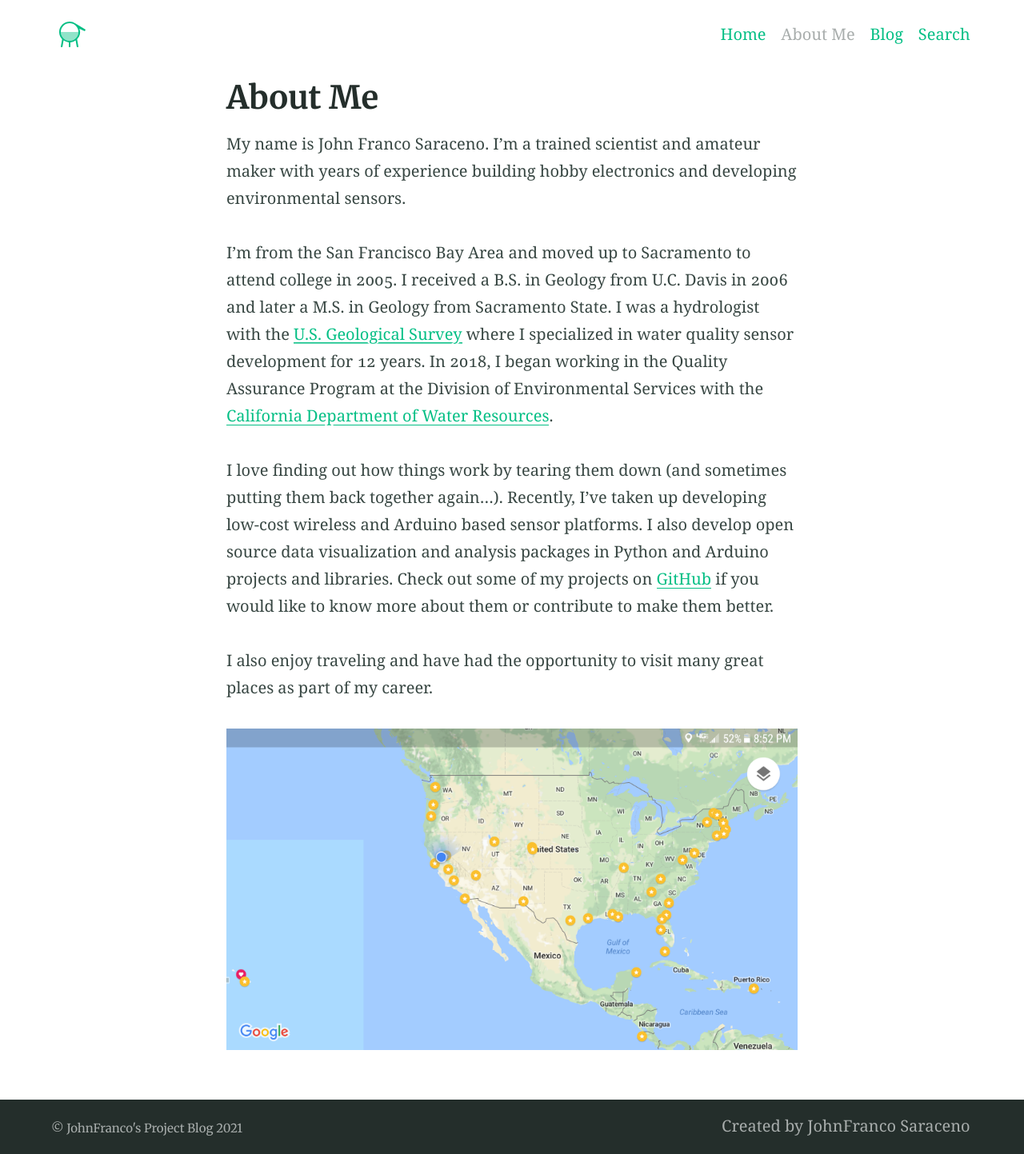
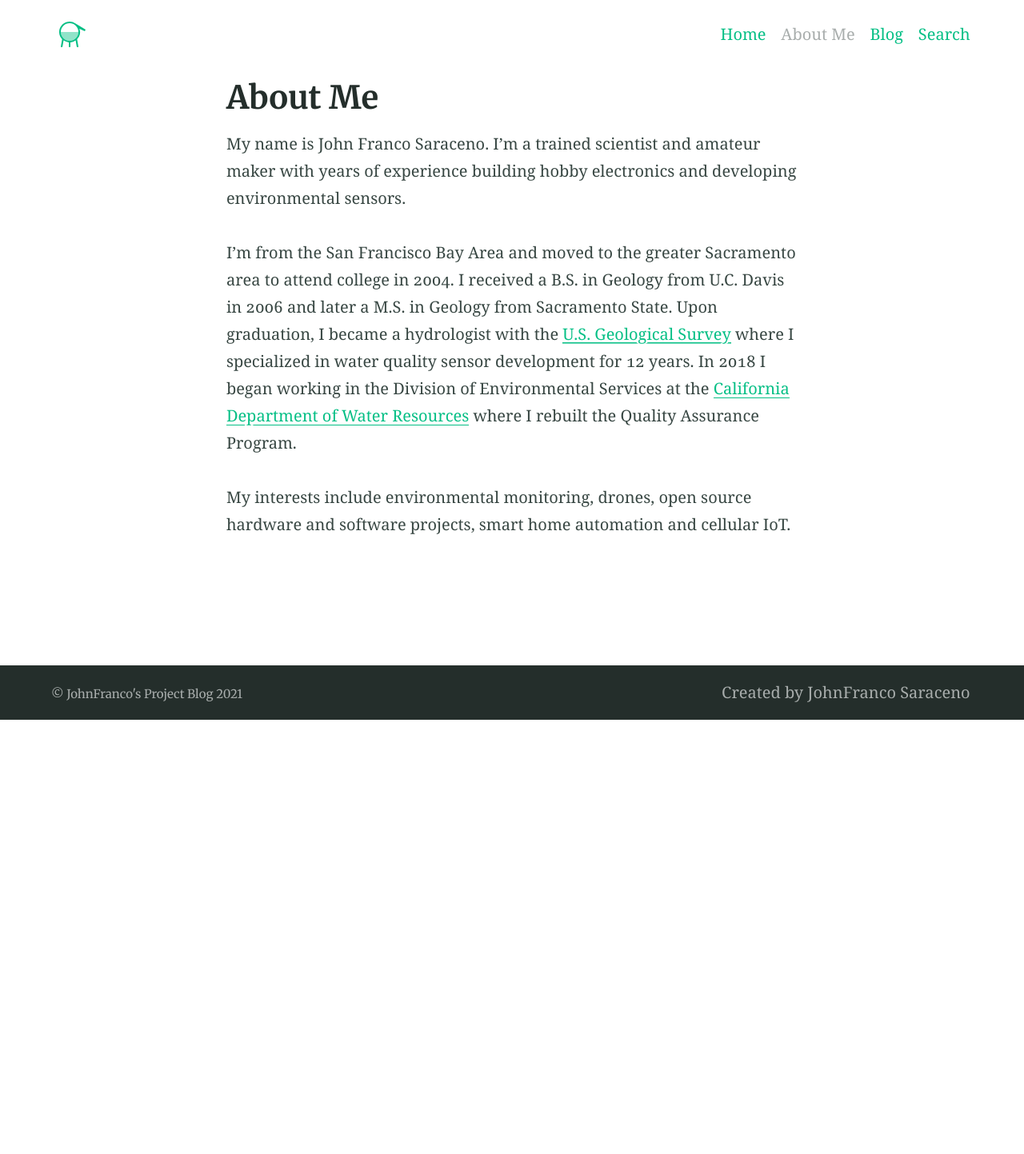
Before and after one commit to OneGneissGuy/OneGneissGuy.github.io, a Jekyll site: the page built from about.md, in a window 1280 px wide. Shown: the whole page at 80% size. Built offline with Jekyll 4.4.1, drawn with Linux system fonts in a browser that asks for light colours; after the commit the page ends 900 px from its top, so only the background shows below that.

Commit message:
minor about me updates

```diff
--- a/about.md
+++ b/about.md
@@ -6,11 +6,6 @@ sitemap: false
 
 My name is John Franco Saraceno. I'm a trained scientist and amateur maker with years of experience building hobby electronics and developing environmental sensors.
 
-I'm from the San Francisco Bay Area and moved up to Sacramento to attend college in 2005. I received a B.S. in Geology from U.C. Davis in 2006 and later a M.S. in Geology from Sacramento State. I was a hydrologist with the [U.S. Geological Survey](https://www.usgs.gov) where I specialized in water quality sensor development for 12 years. In 2018, I began working in the Quality Assurance Program at the Division of Environmental Services with the [California Department of Water Resources](https://water.ca.gov/).
+I'm from the San Francisco Bay Area and moved to the greater Sacramento area to attend college in 2004. I received a B.S. in Geology from U.C. Davis in 2006 and later a M.S. in Geology from Sacramento State. Upon graduation, I became a hydrologist with the [U.S. Geological Survey](https://www.usgs.gov) where I specialized in water quality sensor development for 12 years. In 2018 I began working in the Division of Environmental Services at the [California Department of Water Resources](https://water.ca.gov/) where I rebuilt the Quality Assurance Program.
 
-I love finding out how things work by tearing them down (and sometimes putting them back together again...). Recently, I've taken up developing low-cost wireless and Arduino based sensor platforms. I also develop open source data visualization and analysis packages in Python and Arduino projects and libraries. Check out some of my projects on [GitHub]({{ site.github.owner_url }}) if you would like to know more about them or contribute to make them better.
-
-
-I also enjoy traveling and have had the opportunity to visit many great places as part of my career.
-
-![Locations]({{ site.baseurl }}/images/places.png)
+My interests include environmental monitoring, drones, open source hardware and software projects, smart home automation and cellular IoT.
```
Also changed, not shown: index.md (+1 -1 lines).
